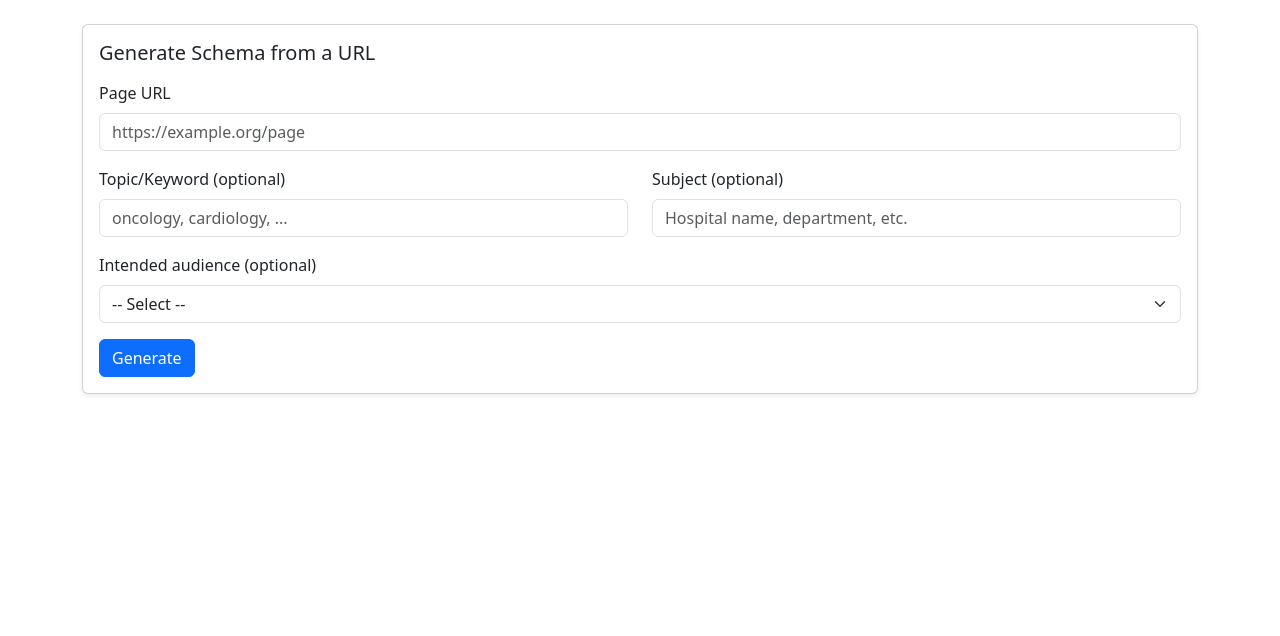
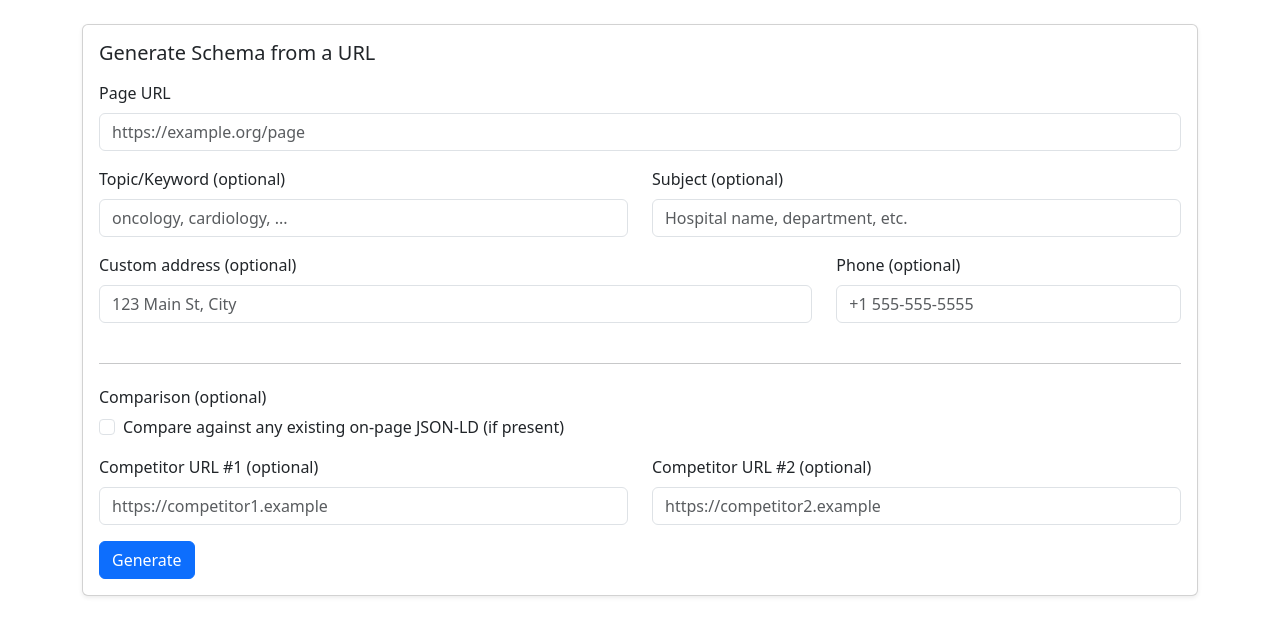
Before and after one commit to jskaller/schema-gen, a FastAPI app: page / in a window 1280 px wide. Shown: the part 56-692 px from the top of the page. Run offline with FastAPI, Linux system fonts and the light colour scheme.

Commit message:
feat: (03) on-page & competitor schema comparison

```diff
--- a/app/main.py
+++ b/app/main.py
@@ -11,11 +11,13 @@ from app.services.validate import validate_against_schema
 from app.services.score import score_jsonld
 from app.services.signals import extract_signals
 from app.services.refine import refine_to_perfect
+from app.services.jsonld_extract import extract_onpage_jsonld
+from app.services.compare import summarize_scores, pick_primary_by_type
 
 from pathlib import Path
 hospital_schema = Path("app/schemas/hospital.schema.json").read_text()
 
-app = FastAPI(title="Schema Gen", version="0.3.0")
+app = FastAPI(title="Schema Gen", version="0.4.0")
 templates = Jinja2Templates(directory="app/web/templates")
 
 @app.get("/", response_class=HTMLResponse)
@@ -31,8 +33,12 @@ async def submit(
     audience: str | None = Form(None),
     address: str | None = Form(None),
     phone: str | None = Form(None),
+    compare_existing: str | None = Form(None),
+    competitor1: str | None = Form(None),
+    competitor2: str | None = Form(None),
 ):
     try:
+        # === Fetch and generate for target URL ===
         raw_html = await fetch_url(url)
         cleaned_text = extract_clean_text(raw_html)
         sig = extract_signals(raw_html)
@@ -57,7 +63,7 @@ async def submit(
         recommended = ["description", "telephone", "address", "audience", "dateModified", "sameAs", "medicalSpecialty"]
         overall, details = score_jsonld(jsonld, required, recommended)
 
-        # If not perfect, refine iteratively (heuristics; real LLM refine later)
+        # Refine to improve score
         final_jsonld, final_score, final_details, iterations = refine_to_perfect(
             base_jsonld=jsonld,
             cleaned_text=cleaned_text,
@@ -66,9 +72,34 @@ async def submit(
             score_fn=score_jsonld,
             max_attempts=3,
         )
+        final_valid, final_errors = validate_against_schema(final_jsonld, hospital_schema)
 
-        # Re-validate after refine
-        final_valid, final_errors = validate_against_schema(final_jsonld, hospital_schema)
+        # === Comparisons ===
+        comparisons = []
+        notes = []
+
+        # On-page existing schema
+        if compare_existing:
+            onpage = extract_onpage_jsonld(raw_html)
+            primary = pick_primary_by_type(onpage, "Hospital") if onpage else None
+            if primary:
+                comparisons.append(summarize_scores("On‑page JSON‑LD", primary, score_jsonld, required, recommended))
+            else:
+                notes.append("No on‑page JSON‑LD suitable for Hospital found.")
+
+        # Competitors
+        for label, comp_url in (("Competitor #1", competitor1), ("Competitor #2", competitor2)):
+            if comp_url:
+                try:
+                    comp_html = await fetch_url(comp_url)
+                    comp_items = extract_onpage_jsonld(comp_html)
+                    comp_primary = pick_primary_by_type(comp_items, "Hospital")
+                    if comp_primary:
+                        comparisons.append(summarize_scores(f"{label}", comp_primary, score_jsonld, required, recommended))
+                    else:
+                        notes.append(f"{label}: no suitable JSON‑LD found.")
+                except Exception as ce:
+                    notes.append(f"{label}: fetch error – {ce}")
 
         return templates.TemplateResponse(
             "result.html",
@@ -88,6 +119,8 @@ async def submit(
                 "overall": final_score,
                 "details": final_details,
                 "iterations": iterations,
+                "comparisons": comparisons,
+                "comparison_notes": notes,
             },
         )
     except Exception as e:
--- a/app/web/templates/index.html
+++ b/app/web/templates/index.html
@@ -1,14 +1,19 @@
+
 {% extends "base.html" %}
 {% block title %}Schema Gen – Home{% endblock %}
 {% block content %}
 <div class="card shadow-sm">
   <div class="card-body">
+    {% if error %}
+      <div class="alert alert-danger">Error: {{ error }}</div>
+    {% endif %}
     <h5 class="card-title">Generate Schema from a URL</h5>
     <form method="post" action="/submit" class="mt-3">
       <div class="mb-3">
         <label class="form-label">Page URL</label>
         <input type="url" name="url" class="form-control" placeholder="https://example.org/page" required>
       </div>
+
       <div class="row">
         <div class="col-md-6 mb-3">
           <label class="form-label">Topic/Keyword (optional)</label>
@@ -19,15 +24,37 @@
           <input type="text" name="subject" class="form-control" placeholder="Hospital name, department, etc.">
         </div>
       </div>
-      <div class="mb-3">
-        <label class="form-label">Intended audience (optional)</label>
-        <select class="form-select" name="audience">
-          <option value="">-- Select --</option>
-          <option value="professional">Professional</option>
-          <option value="patient">Patient</option>
-          <option value="student">Student</option>
-        </select>
+
+      <div class="row">
+        <div class="col-md-8 mb-3">
+          <label class="form-label">Custom address (optional)</label>
+          <input type="text" name="address" class="form-control" placeholder="123 Main St, City">
+        </div>
+        <div class="col-md-4 mb-3">
+          <label class="form-label">Phone (optional)</label>
+          <input type="text" name="phone" class="form-control" placeholder="+1 555-555-5555">
+        </div>
       </div>
+
+      <hr class="my-4">
+      <h6>Comparison (optional)</h6>
+      <div class="form-check mb-3">
+        <input class="form-check-input" type="checkbox" value="1" id="compareExisting" name="compare_existing">
+        <label class="form-check-label" for="compareExisting">
+          Compare against any existing on-page JSON‑LD (if present)
+        </label>
+      </div>
+      <div class="row">
+        <div class="col-md-6 mb-3">
+          <label class="form-label">Competitor URL #1 (optional)</label>
+          <input type="url" name="competitor1" class="form-control" placeholder="https://competitor1.example">
+        </div>
+        <div class="col-md-6 mb-3">
+          <label class="form-label">Competitor URL #2 (optional)</label>
+          <input type="url" name="competitor2" class="form-control" placeholder="https://competitor2.example">
+        </div>
+      </div>
+
       <button class="btn btn-primary" type="submit">Generate</button>
     </form>
   </div>
```
Also changed, not shown: app/services/compare.py (added, +14 -0 lines), app/services/jsonld_extract.py (added, +25 -0 lines), app/web/templates/result.html (+49 -6 lines), 1 other file.
